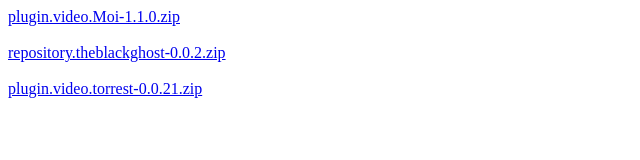
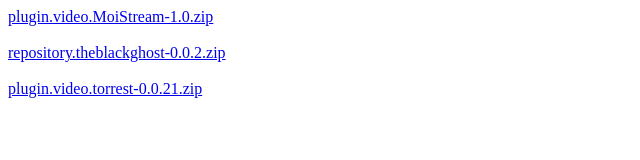
Before and after one commit to moi1301/Moi, a plain HTML site: page index.html in a window 1280 px wide. Shown: the full height of the page, 0-640 px from the left. Drawn offline with Linux system fonts and the light colour scheme.

Commit message:
update main.html

```diff
--- a/index.html
+++ b/index.html
@@ -1,4 +1,4 @@
 <!DOCTYPE html>
-<a href="plugin.video.Moi-1.1.0.zip">plugin.video.Moi-1.1.0.zip</a><br></br>
+<a href="plugin.video.MoiStream-1.0.zip">plugin.video.MoiStream-1.0.zip</a><br></br>
 <a href="repository.theblackghost-0.0.2.zip">repository.theblackghost-0.0.2.zip</a><br></br>
 <a href="plugin.video.torrest-0.0.21.zip">plugin.video.torrest-0.0.21.zip</a>
```
